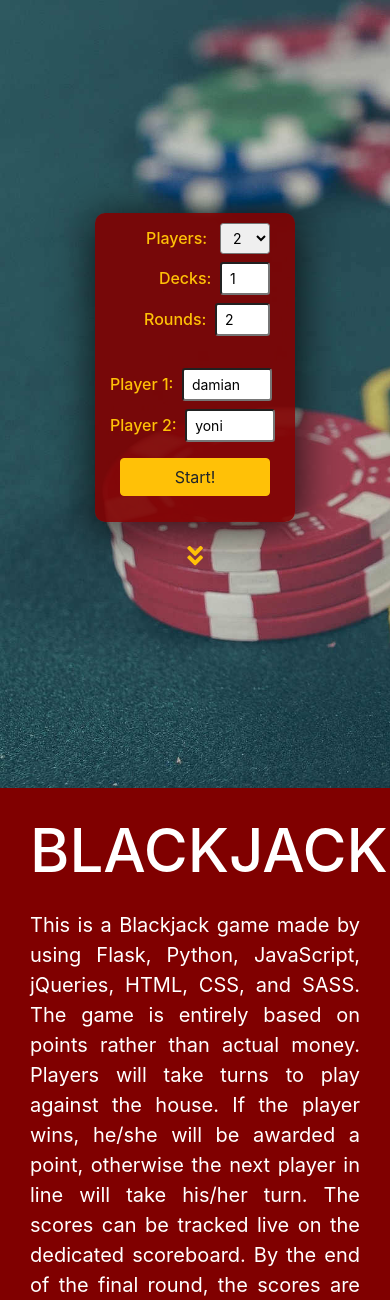
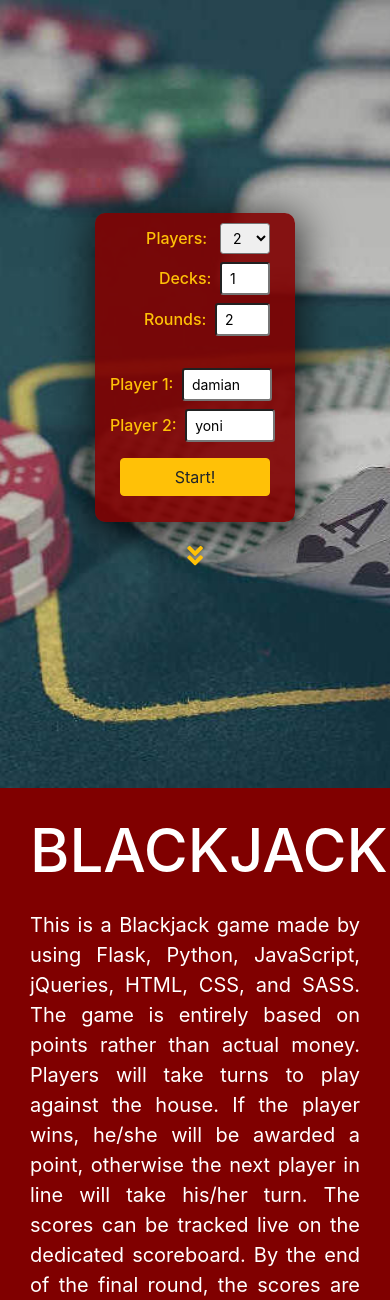
Before and after one commit to Code-Institute-Submissions/blackjack, a Flask app: page / in a window 390 px wide. Shown: the part 56-1356 px from the top of the page. Run offline with Flask 2, Linux system fonts and the light colour scheme; some libraries are stand-ins or nearby versions; some web fonts are replaced.

Commit message:
added more media queries for the url images, if below 500px, it uses the smaller images

```diff
--- a/static/css/main.css
+++ b/static/css/main.css
@@ -87,6 +87,9 @@ footer a {
     font-size: 25px;
     align-self: center;
     color: #ffc107; }
+  @media screen and (max-width: 500px) {
+    .wrapper-index {
+      background-image: url(../img/theming/bj-sm.jpg); } }
 
 .index-div {
   width: 100%;
@@ -113,6 +116,9 @@ footer a {
   background-repeat: no-repeat;
   background-size: cover;
   height: 400px; }
+  @media screen and (max-width: 500px) {
+    .index-3 {
+      background-image: url(../img/theming/bj2-sm.jpg); } }
 
 .index-4 {
   background-color: #ff6600; }
--- a/static/scss/main.scss
+++ b/static/scss/main.scss
@@ -32,12 +32,17 @@
     background-attachment: fixed;
     background-repeat: no-repeat;
     background-size: cover;
+
     a {
         font-size: 25px;
         align-self: center;
         color: map-get($color, mustard);
     }
 
+    @include mQ("maxW",
+    500px) {
+        background-image: url(../img/theming/bj-sm.jpg);
+    }
 
 }
 
@@ -75,6 +80,11 @@
     background-repeat: no-repeat;
     background-size: cover;
     height: 400px;
+
+    @include mQ("maxW",
+    500px) {
+        background-image: url(../img/theming/bj2-sm.jpg);
+    }
 }
 
 .index-4 {
```
Also changed, not shown: static/img/theming/bj-sm.jpg, static/img/theming/bj2-sm.jpg, 1 other file.
